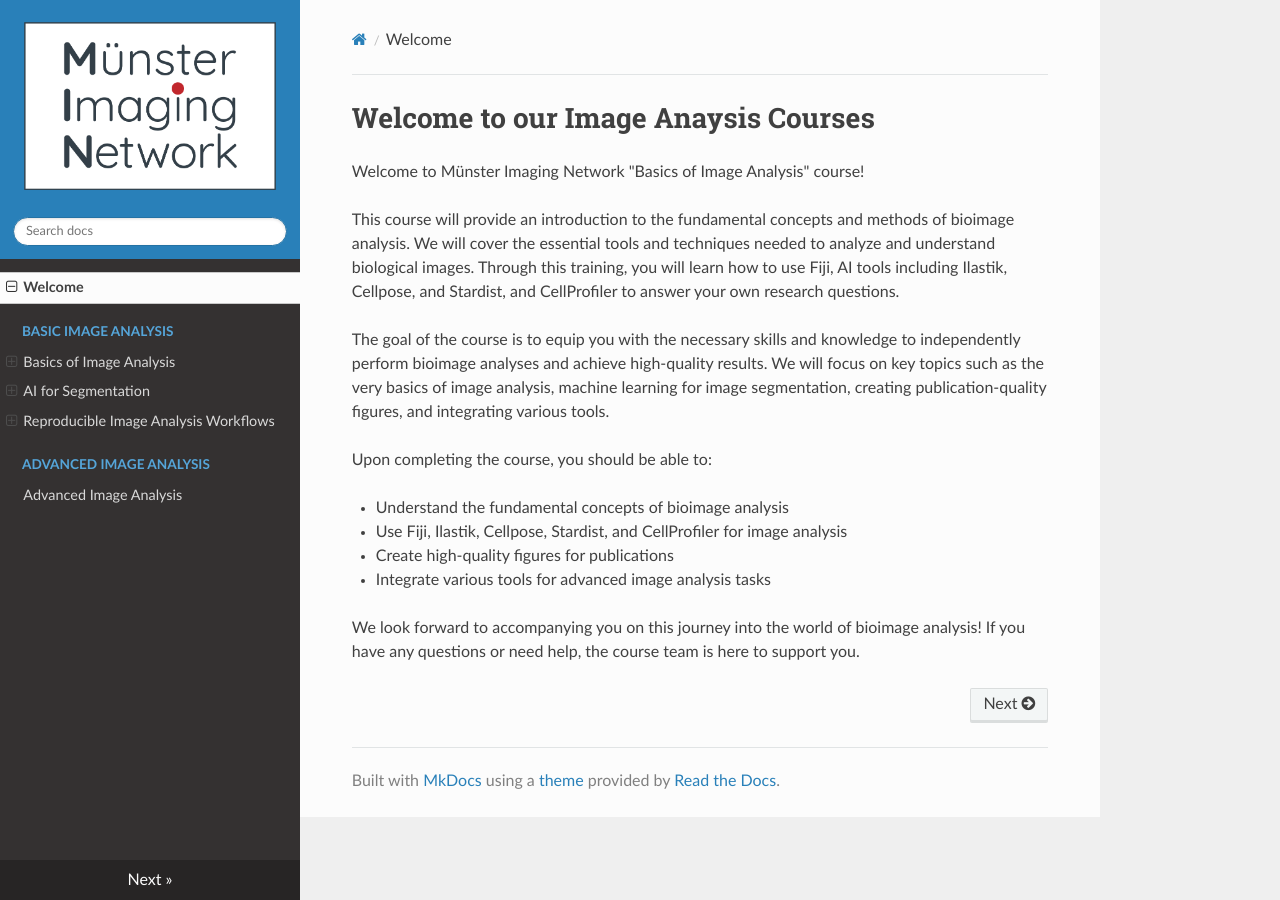
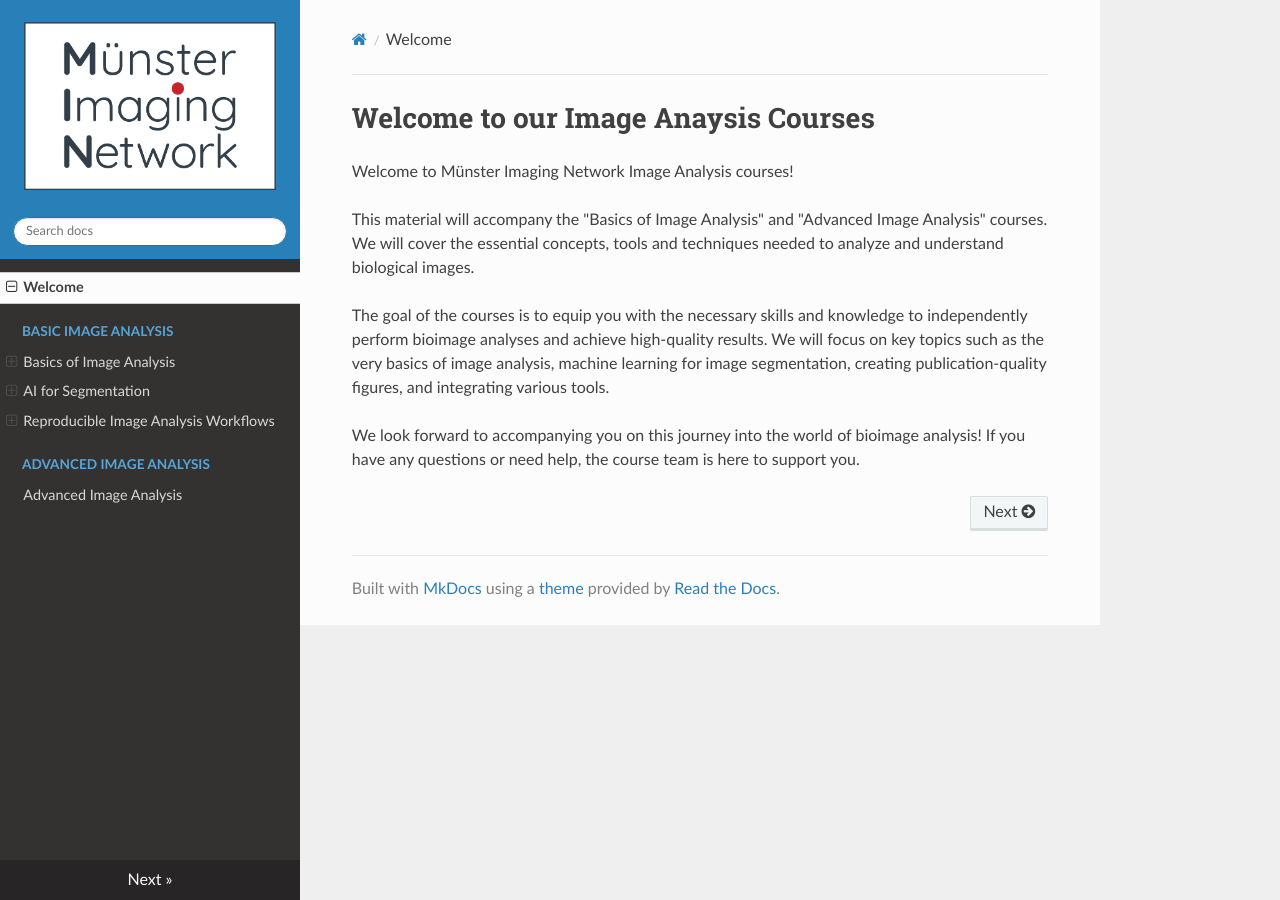
Before and after one commit to MuensterImagingNetwork/MINCourses_ImageAnalysis, an MkDocs documentation site: the page built from docs/index.md, in a window 1280 px wide. Built offline with MkDocs 1.6.1, drawn with Linux system fonts in a browser that asks for light colours; nearby versions of some CDN libraries.

Commit message:
Updated General Welcome

```diff
--- a/docs/index.md
+++ b/docs/index.md
@@ -1,20 +1,13 @@
 # Welcome to our Image Anaysis Courses
 
-Welcome to Münster Imaging Network "Basics of Image Analysis" course!
+Welcome to Münster Imaging Network Image Analysis courses!
 
-This course will provide an introduction to the fundamental concepts and methods of bioimage analysis.
-We will cover the essential tools and techniques needed to analyze and understand biological images.
-Through this training, you will learn how to use Fiji, AI tools including Ilastik, Cellpose, and Stardist, and CellProfiler to answer your own research questions.
+This material will accompany the "Basics of Image Analysis" and "Advanced Image Analysis" courses.
+We will cover the essential concepts, tools and techniques needed to analyze and understand biological images.
 
-The goal of the course is to equip you with the necessary skills and knowledge to independently perform bioimage analyses and achieve high-quality results.
+The goal of the courses is to equip you with the necessary skills and knowledge to independently perform bioimage analyses and achieve high-quality results.
 We will focus on key topics such as the very basics of image analysis, machine learning for image segmentation, creating publication-quality figures, and integrating various tools.
 
-Upon completing the course, you should be able to:
-
-- Understand the fundamental concepts of bioimage analysis
-- Use Fiji, Ilastik, Cellpose, Stardist, and CellProfiler for image analysis
-- Create high-quality figures for publications
-- Integrate various tools for advanced image analysis tasks
 
 
 We look forward to accompanying you on this journey into the world of bioimage analysis! If you have any questions or need help, the course team is here to support you.
--- a/mkdocs.yml
+++ b/mkdocs.yml
@@ -3,6 +3,7 @@ nav:
   - Welcome: index.md
   - Basic Image Analysis:
     - Basics of Image Analysis:
+        - Welcome to the Course: basic/index.md
         - Introduction to Bioimage Analysis: basic/basics/introductionbasics.md
         - Introduction to Fiji/ImageJ: basic/basics/fiji.md
         - Creating Figures: basic/basics/creatingfigures.md
```
